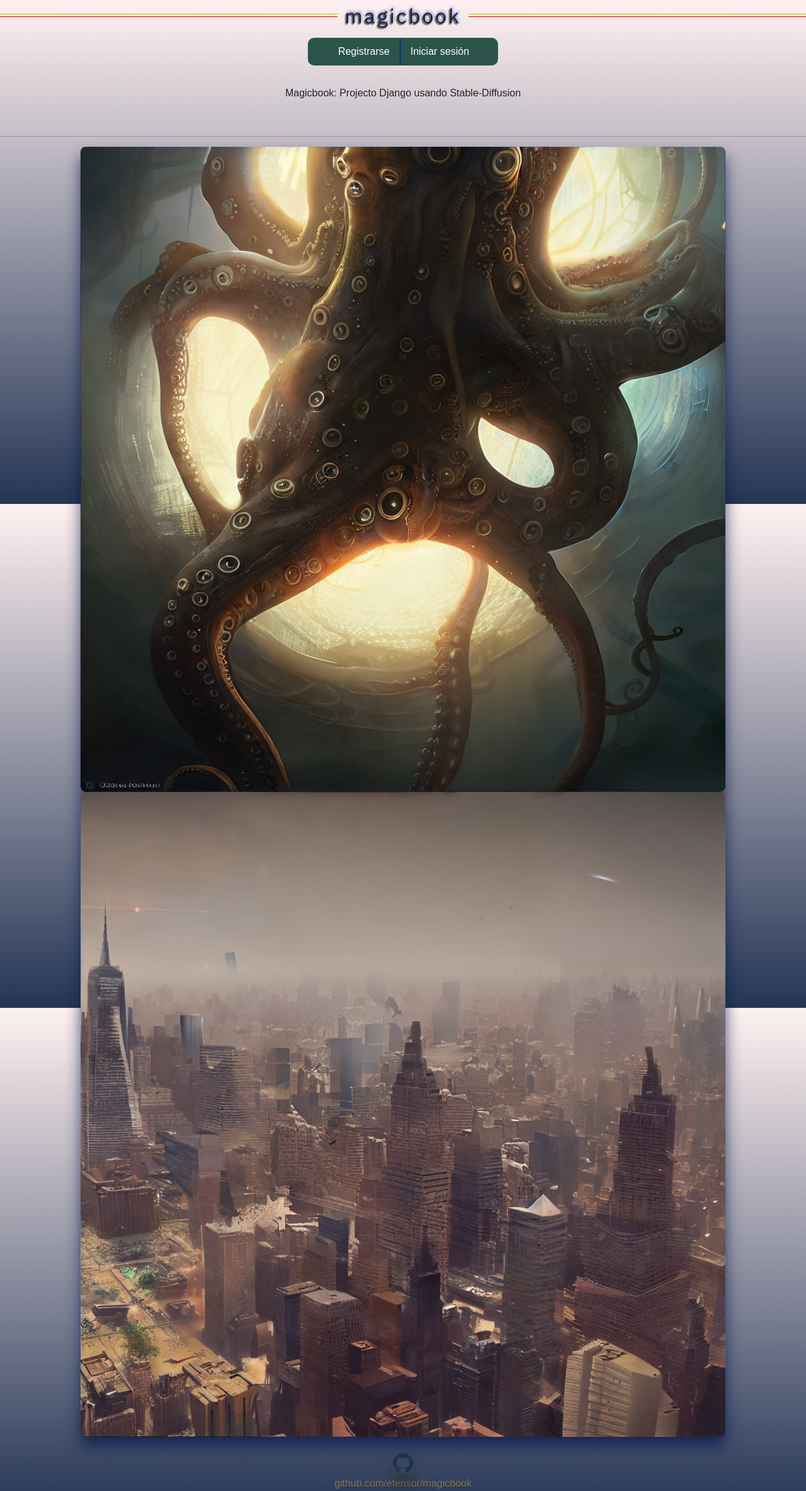
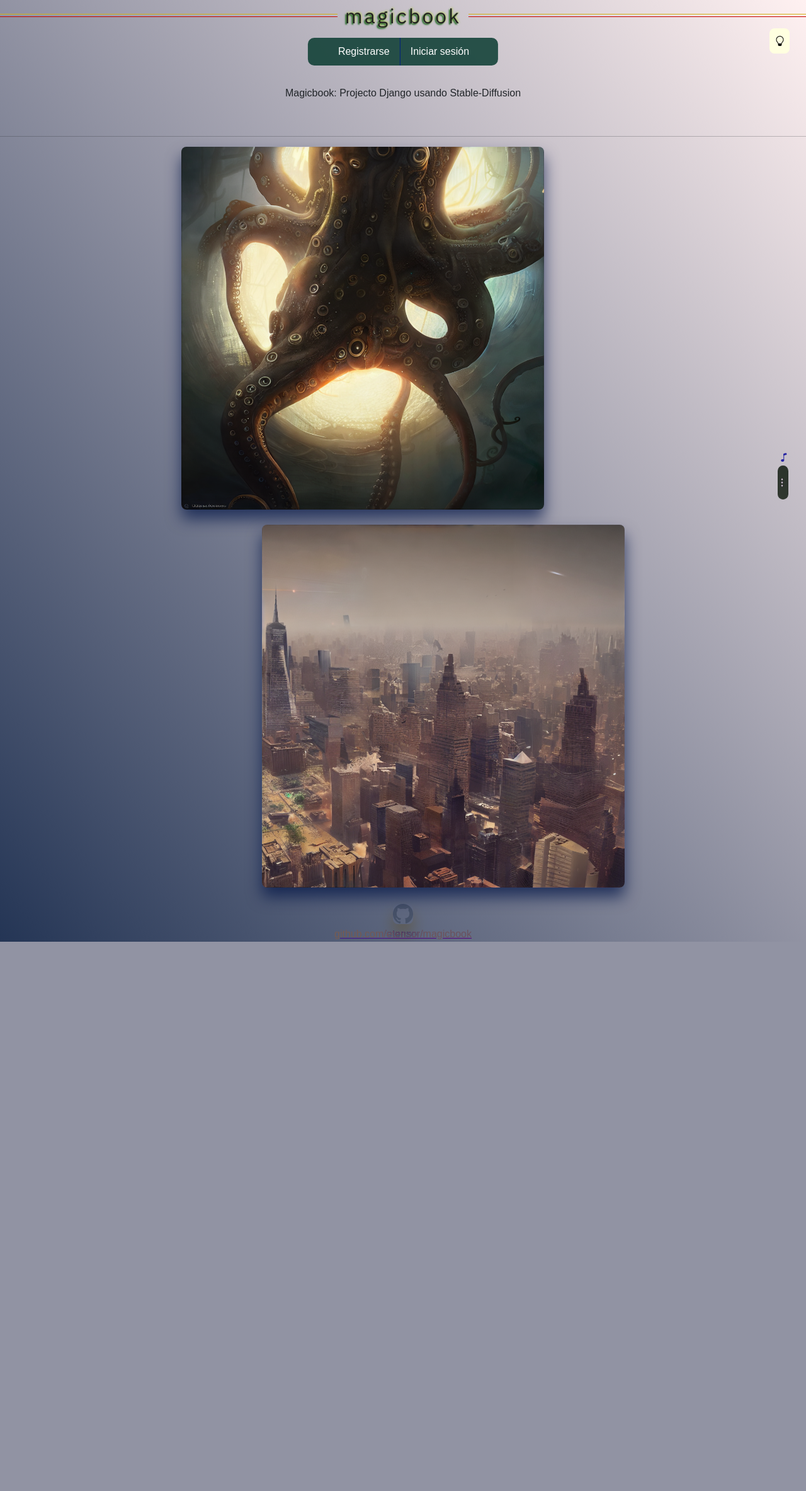
Before and after one commit to etensor/magicbook, a Django app: page / in a window 1280 px wide. Shown: the whole page at 63% size. After the commit the page ends 1495 px from the top, so only its background shows below. Run offline with Django 3.2, Linux system fonts and the light colour scheme.

Commit message:
homemade dark mode css, musiquita upgrades | hue shift javascript idea -> future filters free

```diff
--- a/magicbook/templates/base.html
+++ b/magicbook/templates/base.html
@@ -22,6 +22,10 @@
 
     <link type="image/png" rel="shortcut icon" href={% static 'icons/magic-icon-96.png' %}>
 
+    <!-- Javascript -> dark reader css -> pal dark mode aleta -->
+    <!-- no sirve :( <script src="https://cdn.jsdelivr.net/npm/darkreader@4.9.58/darkreader.min.js"></script> -->
+    <script src="{% static 'magicbook/main.js' %}"></script>
+
 </head>
 <body>
 
@@ -31,10 +35,11 @@
     </div>
 </header>
 
+<main class="base">
 
-<script src="{% static 'magicbook/main.js' %}"></script>
-
-<main class="base">
+<button id="darkButton" onclick="activarDarkMode()">
+    <i class="bi bi-lightbulb"></i>
+</button>
 
     <div class="container">
         {% if messages %}
--- a/magicbook/templates/footer.html
+++ b/magicbook/templates/footer.html
@@ -1,6 +1,7 @@
 {% load static %}
 
 <div id="footer">
+
     <a href="https://github.com/etensor/magicbook"
        style="flex: 1;">
         <img src={% static 'icons/GitHub-Mark-32px.png' %}>
@@ -10,16 +11,16 @@
         yt: watch?v=2anihZn_f7g&ab_channel=RolfUusv%C3%A4li
         css esta muy aspero
     -->
-    {% if user.is_authenticated %}
-
     <div class="container-audio">
         <i class="bi bi-music-note"></i>
-        <audio controls loop autoplay>
-            <source src="{% static 'magicbook/triviumrolfpart.mp3' %}"
-                type="audio/mp3">
-        </audio>
+        {% if user.is_authenticated %}
+            <audio controls autoplay>
+        {% else %}
+            <audio controls>
+        {% endif %}
+                <source src="{% static 'magicbook/triviumrolfpart.mp3' %}"
+                    type="audio/mp3">
+            </audio>
     </div>
 
-    {% endif %}
-
 </div>
--- a/magicbook/templates/home.html
+++ b/magicbook/templates/home.html
@@ -37,14 +37,16 @@
 <hr>
 
 
-<section class="fondo1">
+<section class="fondo1" style="padding-right: 10%;">
 
-    <img src={% static 'magicbook/architeuthis.png' %}>
+    <img src={% static 'magicbook/architeuthis.png' %}
+         width="50%" height="50%">
     <br/>
 </section>
-
-<section>
-    <img src={% static 'magicbook/city-dust.png' %}>
+<br>
+<section style="padding-left: 10%;">
+    <img src={% static 'magicbook/city-dust.png' %}
+        width="50%" height="50%">
 </section>
 
 
--- a/static/magicbook/main.js
+++ b/static/magicbook/main.js
@@ -23,4 +23,29 @@ by Ching Yeh and Greg Rutkowski, detailed cyberpunk
 in the style of GitS 1995`
 }
 
+
+
+function activarDarkMode(){
+    //var darkButton = document.getElementById('darkBtn');
+    if !DarkReader.isEnabled(){
+        DarkReader.enable({contrast: 5})
+    } else {
+        DarkReader.disable();
+    }
+}
+
  */
+
+function activarDarkMode(){
+    const el = document.body
+    el.classList.toggle("dark-modo")
+    let images = document.querySelectorAll("img");
+
+    // haxito para revertir  invert global effect: A,B -> B,A ::
+    images.forEach((imagen) => {
+        //imagen.style.filter = "invert(100%) hue-rotate(0.5turn)";
+        imagen.classList.toggle("dark-image")
+        // a class containing that.
+    }) // -> hue shift can make up NICE effects. for sure
+
+}
--- a/static/magicbook/style.css
+++ b/static/magicbook/style.css
@@ -1,10 +1,24 @@
 
 body {
-    background: linear-gradient(#fff1f1, #243555);
-    background-attachment: fixed;
+    background: linear-gradient(to bottom left, #fff1f1, #243555);
+    background-attachment: scroll;
     min-height: 100vh;
     flex-direction: row;
     font-family: 'IBM Plex Sans', sans-serif;
+}
+
+.dark-modo {
+    background: linear-gradient(to top right, #b7c7b7,#042054);
+    background-attachment: scroll;
+    min-height: 100vh;
+    flex-direction: row;
+    font-family: 'IBM Plex Sans', sans-serif;
+    filter: hue-rotate(-0.5turn) invert(100%);
+
+}
+
+.dark-image {
+    filter: invert(100%) hue-rotate(0.5turn);
 }
 
 /* This changes all the animations globally */
@@ -19,6 +33,7 @@ body {
 
 .titulo {
     padding-bottom: 1%;
+    margin-bottom: 1%;
 }
 
 img {
@@ -28,10 +43,13 @@ img {
     box-shadow: 0 15px 25px rgba(0,20,70,.7);
 }
 
+
+
 .dreamprompt {
     border-radius: 8px;
     display: block;
-    font-family: 'Anonymous Pro', monospace;
+    font-family: 'Anonymous Pro', sans-serif;
+    width: 75%;
     font-size: 18px;
     opacity: 0.6;
     color: black;
@@ -139,8 +157,40 @@ header {position: sticky;top: 0;}
     border-bottom: 1px solid #c50000;
     border-top: 1px solid #d2b51a;
     height: 5px;
-  background-color:#f8f8f8;
+    background-color:#00000000;
 }
+
+/* css -> too much fun */
+
+.titulo h1:hover{
+    animation: titl-anim 1.5s linear infinite;
+}
+
+@keyframes titl-anim {
+  0% {
+    text-shadow:
+        1px -2px 4px rgba(208, 11, 11, 0.64),
+        -2px 2px 2px rgb(220, 196, 39)
+  }
+  33%{
+    text-shadow:
+        1px -1px 3px rgba(189, 194, 1, 0.62),
+        -2px 2px 2px rgb(28, 103, 10)
+
+  }
+  66% {
+    text-shadow:
+        1px -2px 4px rgba(103, 255, 124, 0.7),
+        -2px 3px 3px rgb(3, 78, 100)
+  }
+  100% {
+    text-shadow:
+        1px -2px 4px rgba(208, 11, 11, 0.64),
+        -2px 2px 2px rgb(220, 196, 39)
+  }
+
+}
+
 
 .homeinfo {
     text-align: center;
@@ -168,9 +218,9 @@ audio {
     width: 85%;
 }
 
-audio:hover {
-    width: 25vw;
-    margin-left: calc(75% - 25vw);
+audio:focus {
+    width: 30vw;
+    margin-left: calc(75% - 30vw);
 }
 
 .container-audio {
@@ -184,6 +234,16 @@ audio:hover {
     margin: auto 2%;
 }
 
+#darkButton {
+    padding: 8px;
+    border-radius: 8px;
+    position: fixed;
+    right: 1%;
+    top: 4%;
+    margin: 1%;
+    background-color: lightyellow;
+    border: 0;
+}
 
 
 pre {
```
